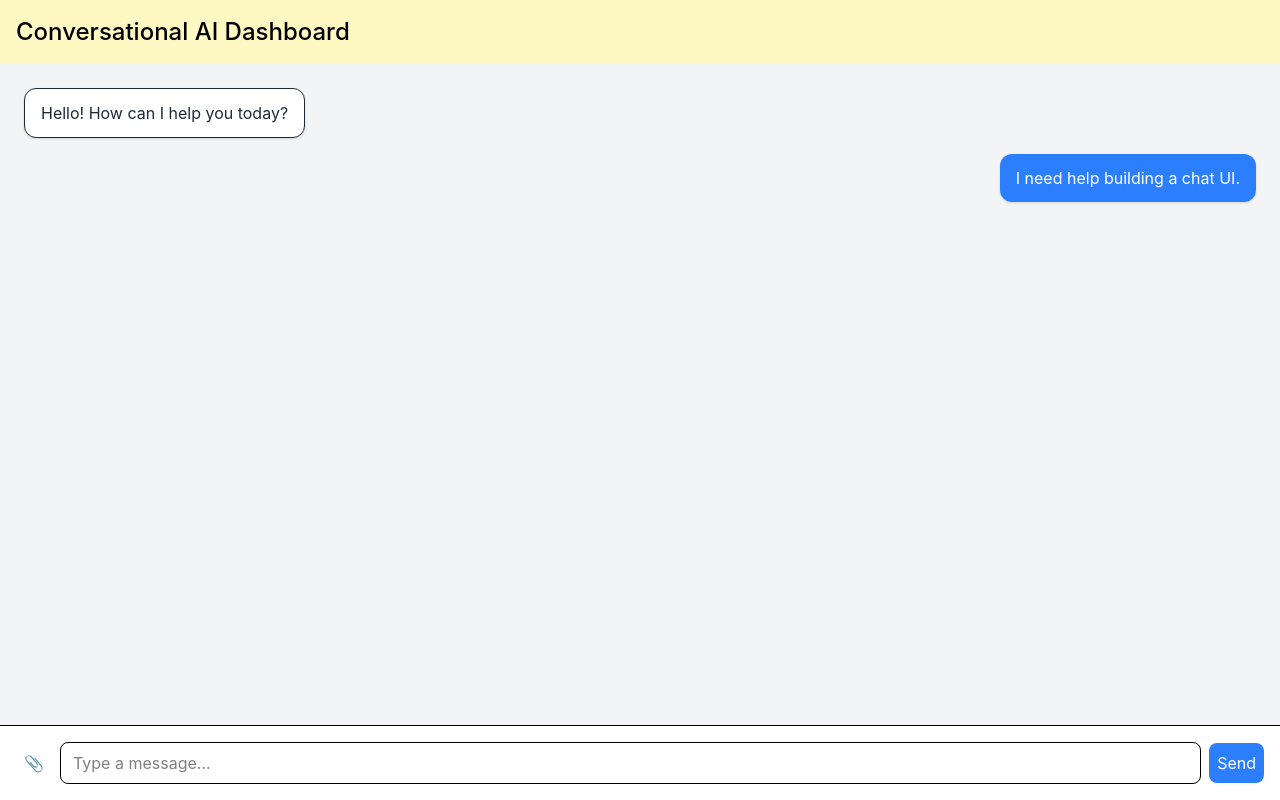
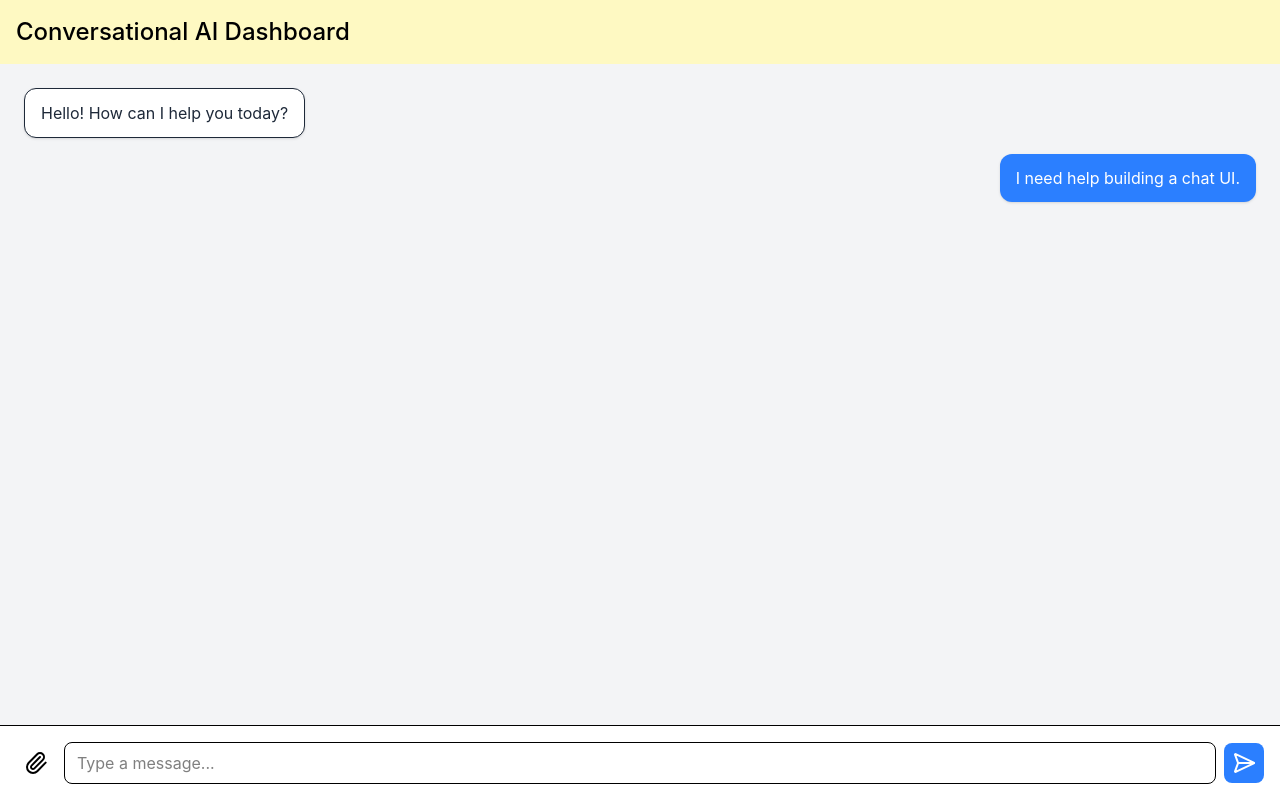
Before and after one commit to simpl1fy/Conversational_AI_Dashboard, a React (Vite) app in the folder frontend/: page / in a window 1280 px wide. Built offline with nearby package versions, Linux system fonts and the light colour scheme.

Commit message:
Added icons, and installed chakraui

```diff
--- a/frontend/package.json
+++ b/frontend/package.json
@@ -10,9 +10,12 @@
     "preview": "vite preview"
   },
   "dependencies": {
+    "@chakra-ui/react": "^3.34.0",
+    "@emotion/react": "^11.14.0",
     "@tailwindcss/vite": "^4.2.1",
     "axios": "^1.13.6",
     "lucide": "^0.577.0",
+    "lucide-react": "^0.577.0",
     "react": "^19.2.4",
     "react-dom": "^19.2.4",
     "tailwindcss": "^4.2.1"
--- a/frontend/src/components/Chat.jsx
+++ b/frontend/src/components/Chat.jsx
@@ -1,4 +1,5 @@
 import { useState, useEffect, useRef } from "react";
+import { Paperclip, SendHorizontal } from "lucide-react";
 
 export default function Chat() {
 
@@ -95,7 +96,7 @@ export default function Chat() {
         <div className="flex items-center gap-2">
 
           <label className="cursor-pointer p-2 rounded-lg hover:bg-gray-200">
-            <span>📎</span>
+            <Paperclip />
             <input
               type="file"
               className="hidden"
@@ -114,9 +115,9 @@ export default function Chat() {
 
           <button
             onClick={sendMessage}
-            className="p-2 bg-blue-500 rounded-lg text-white hover:bg-blue-600"
+            className="p-2 bg-blue-500 rounded-lg text-white hover:bg-blue-600 cursor-pointer"
           >
-            Send
+            <SendHorizontal />
           </button>
 
         </div>
```
Also changed, not shown: 1 other file (tests, documents, lock files or other folders).
